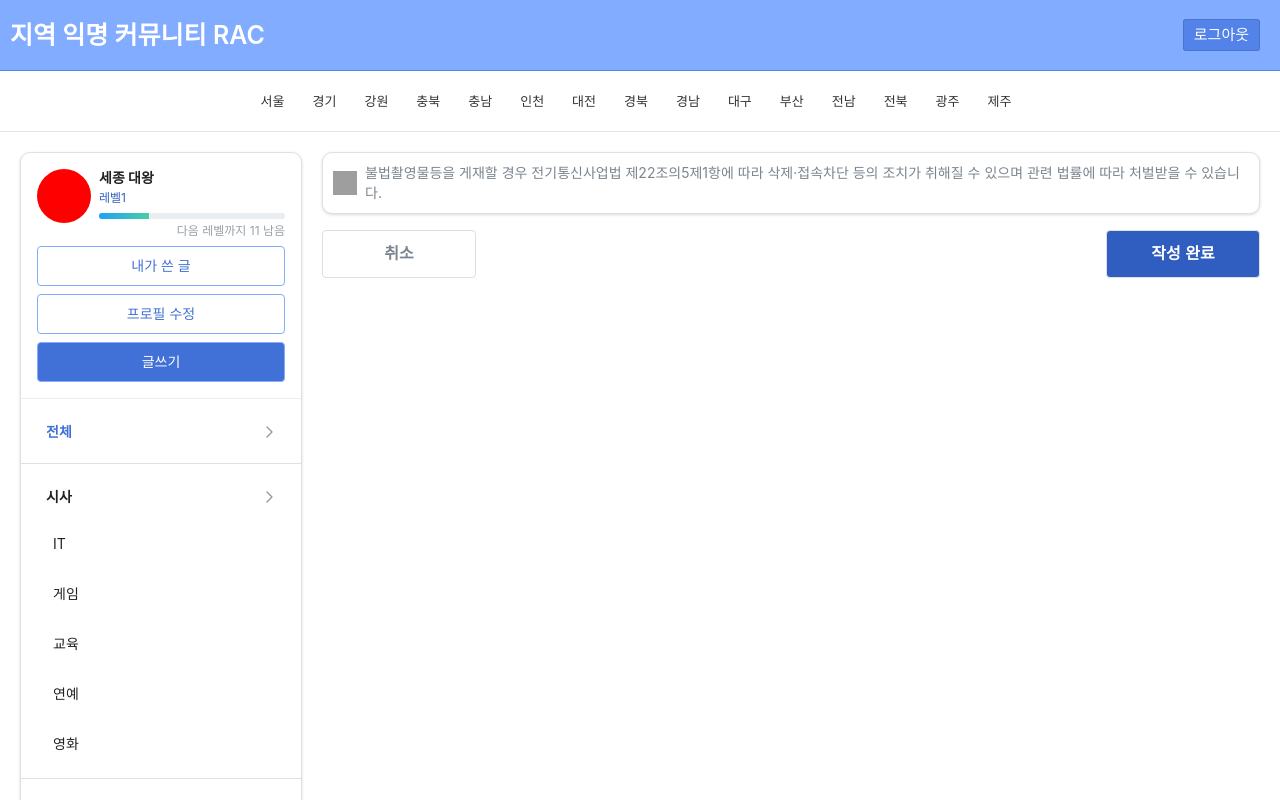
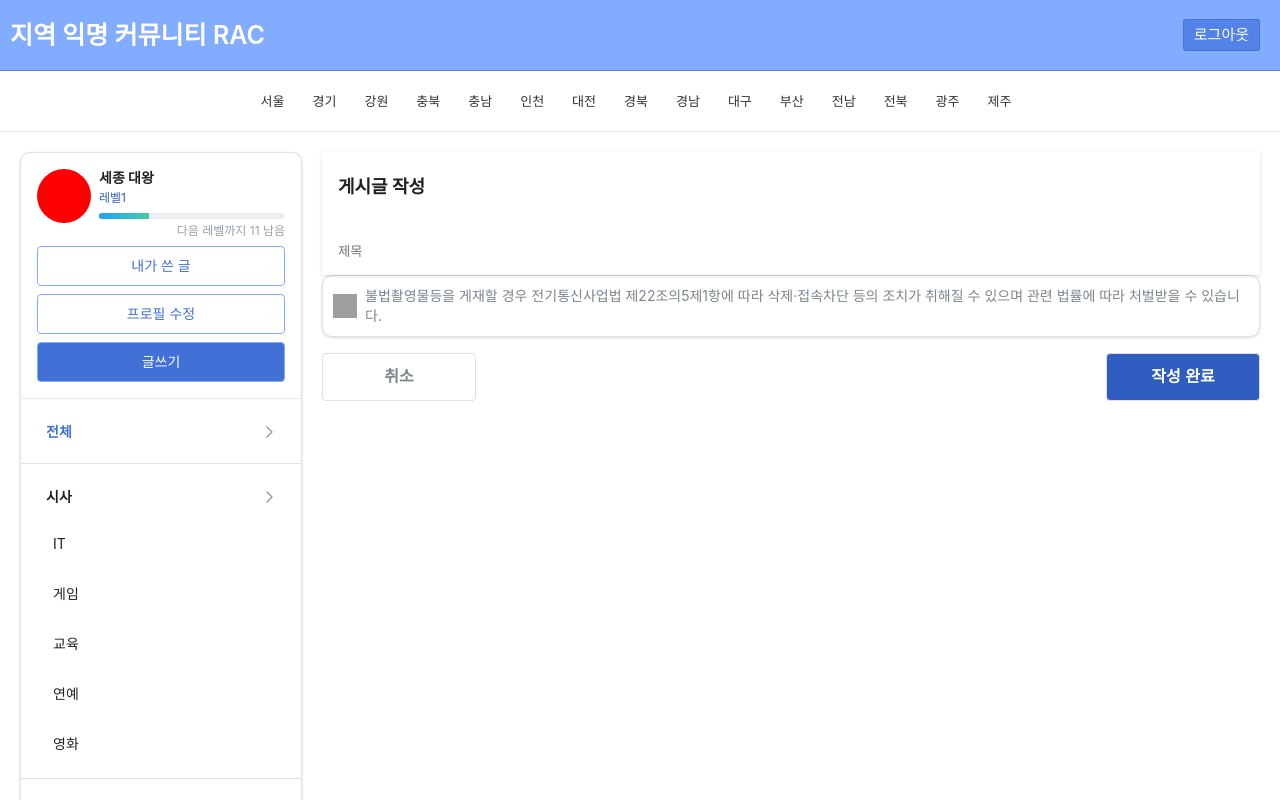
Before and after one commit to hamseungwan2023/InfleanProject, a React (Create React App) app in the folder client/: page /postWrite in a window 1280 px wide. Shown: the top 800 px of the page. Built offline with nearby package versions, Linux system fonts and the light colour scheme; grey boxes are pictures that could not be loaded.

Commit message:
게시글 작성

```diff
--- a/client/src/components/post/PostItem.module.scss
+++ b/client/src/components/post/PostItem.module.scss
@@ -139,3 +139,60 @@
     font-weight: 700;
   }
 }
+
+.post_write {
+  background: var(--white);
+  color: var(--black);
+  box-shadow: rgba(0, 0, 0, 0.15) 0px 1px 3px 0px;
+  padding: 16px;
+  position: relative;
+
+  .select {
+    position: relative;
+    padding: 9px 30px 8px 15px;
+    border-radius: 4px;
+    line-height: 17px;
+    font-size: 14px;
+    border: 1px solid #dddfe4;
+    color: #98a0a7;
+    -webkit-appearance: none;
+    -moz-appearance: none;
+    -ms-appearance: none;
+    appearance: none;
+    background-image: linear-gradient(45deg,transparent 50%,var(--gray700) 50%),linear-gradient(135deg,var(--gray700) 50%,transparent 50%);
+    -webkit-background-position: calc(100% - 15px) calc(1em + 2px),calc(100% - 10px) calc(1em + 2px);
+    background-position: calc(100% - 15px) calc(1em + 2px),calc(100% - 10px) calc(1em + 2px);
+    -webkit-background-size: 5px 5px,5px 5px;
+    background-size: 5px 5px,5px 5px;
+    background-repeat: no-repeat;
+    outline: none;
+  }
+
+  .form {
+    display: flex;
+    flex-direction: column;
+    width: 100%;
+    padding-top: 16px;
+    gap: 8px;
+  }
+}
+
+.post_write_top {
+  padding: 8px 0px;
+}
+
+.post_write_top {
+  color: $mainText;
+  font-size: 18px;
+  font-weight: 700;
+  line-height: 21px;
+}
+
+.post_write_title {
+  box-sizing: border-box;
+  padding: 10px 32px 9px 16px;
+  border: 1px solid #dddfe4;
+  line-height: 17px;
+  font-size: 14px;
+  outline: none;
+}
--- a/client/src/components/post/PostWrite.tsx
+++ b/client/src/components/post/PostWrite.tsx
@@ -1,9 +1,27 @@
 import React from "react";
+import { CategoryList } from "../../constants/categoryList";
 import style from "./PostItem.module.scss";
 
 const PostWrite = () => {
   return (
     <div className={style.post_write}>
+      <h2 className={style.post_write_top}>게시글 작성</h2>
+      <form className={style.form}>
+        <select name="category">
+          {CategoryList.map((item, index) => {
+            if(index >=1) {
+              item.category.map((subItem, subIndex) => {
+                if(subIndex >=1 ){
+                  return (
+                    <option className={style.option} value={subItem}>{subItem}</option>
+                  )
+                }
+              })
+            } else return null;
+          })}
+        </select>
+        <input type="text" name="title" placeholder="제목" value=""/>
+      </form>
     </div>
   )
 }
--- a/client/src/components/profile/Profile.module.scss
+++ b/client/src/components/profile/Profile.module.scss
@@ -80,13 +80,16 @@
     text-align: center;
 
     &:hover {
-      color: #fff;
-      background-color: $main400;
+      background-color: #f8f9fa;
     }
 
     &:last-child {
       color: #fff;
       background-color: $main600;
+
+      &:hover {
+        background-color: $main700;
+      }
     }
   }
 }
--- a/client/src/components/profile/Profile.tsx
+++ b/client/src/components/profile/Profile.tsx
@@ -16,7 +16,7 @@ const Profile = () => {
         </div>
       </div>
       <nav className={style.nav}>
-        <Link to="/postWrote" className={style.link}>내가 쓴 글</Link>
+        <Link to="/postWrote/23" className={style.link}>내가 쓴 글</Link>
         <Link to="/profile" className={style.link}>프로필 수정</Link>
         <Link to="/postWrite" className={style.link}>글쓰기</Link>
       </nav>
```
